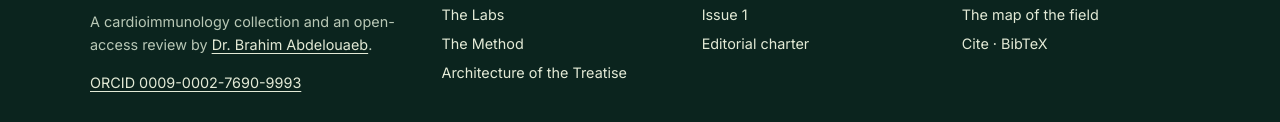
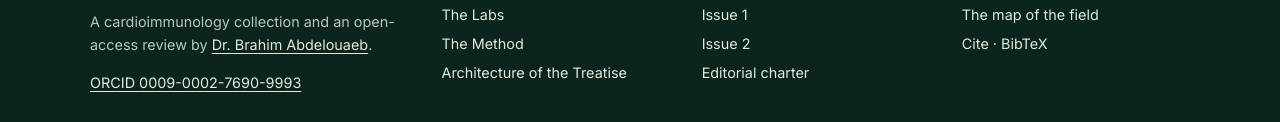
Before and after one commit to immunocardiology-review/Cardioimmunology-Review, a plain HTML site: page treatise/index.html in a window 1280 px wide. Shown: the part 4681-4803 px from the top of the page. Drawn offline with Linux system fonts and the light colour scheme.

Commit message:
Issue 2: footer (treatise/)

```diff
--- a/treatise/index.html
+++ b/treatise/index.html
@@ -53,7 +53,7 @@
   <li><a href="./" aria-current="page">Cardioimmunology</a></li><li><a href="../the-labs.html">The Labs</a></li><li><a href="../method/the-method.html">The Method</a></li>
   <li><a href="https://doi.org/10.5281/zenodo.23248048">Architecture of the Treatise</a></li></ul></div>
  <div><h2>The Review</h2><ul>
-  <li><a href="../review.html">Cardioimmunology Review</a></li><li><a href="../revue/n1-the-silent-heart.html">Issue 1</a></li>
+  <li><a href="../review.html">Cardioimmunology Review</a></li><li><a href="../revue/n1-the-silent-heart.html">Issue 1</a></li><li><a href="../revue/n2-one-clone-two-territories.html">Issue 2</a></li>
   <li><a href="../charte-editoriale.html#english">Editorial charter</a></li></ul></div>
  <div><h2>Resources</h2><ul>
   <li><a href="../cardioimmunology.html">About cardioimmunology</a></li><li><a href=".././#field">The map of the field</a></li>
```
